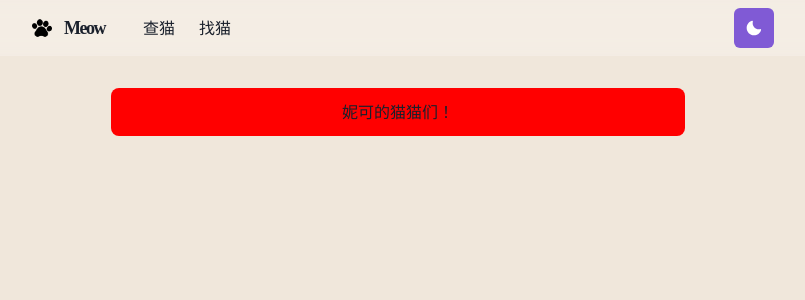
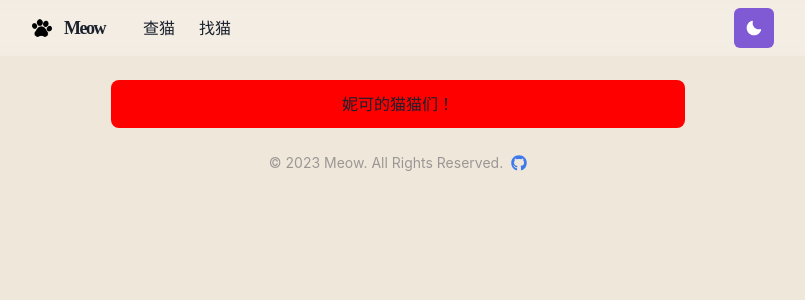
Before and after one commit to Tloops/Meow, a Next.js app: page / in a window 1280 px wide. Shown: the top 300 px of the page, without its empty margins (242-1047 px from the left). Built offline with nearby package versions, Linux system fonts and the light colour scheme.

Commit message:
feat: add footer

```diff
--- /dev/null
+++ b/src/components/footer.tsx
@@ -0,0 +1,27 @@
+import React from 'react'
+import { Box, HStack, Link } from "@chakra-ui/react"
+import { FaGithub } from "react-icons/fa"
+import Layout from "@/components/layouts/article"
+
+const Footer = () => {
+  return (
+    <Layout>
+      <HStack justify='center'>
+        <Box
+          // @ts-ignore
+          align='center'
+          opacity={0.4}
+          fontSize='sm'
+        >
+          &copy; {new Date().getFullYear()} Meow. All Rights Reserved.
+        </Box>
+
+        <Link href='https://github.com/ZephyrusZhang/Meow' isExternal>
+          <FaGithub/>
+        </Link>
+      </HStack>
+    </Layout>
+  )
+}
+
+export default Footer
--- a/src/components/layouts/main.tsx
+++ b/src/components/layouts/main.tsx
@@ -2,6 +2,7 @@ import React from 'react'
 import { Box, Container } from "@chakra-ui/react"
 import Head from "next/head"
 import Navbar from '../navbar'
+import Footer from "@/components/footer"
 
 const Main = ({ children, router }: any) => {
   return (
@@ -13,9 +14,11 @@ const Main = ({ children, router }: any) => {
 
       <Navbar path={router.asPath}/>
 
-      <Container maxW='container.md' pt={14}>
+      <Container maxW='container.md' pt={20}>
         {children}
       </Container>
+
+      <Footer/>
     </Box>
   )
 }
--- a/src/pages/_app.tsx
+++ b/src/pages/_app.tsx
@@ -7,12 +7,21 @@ import { AnimatePresence } from "framer-motion"
 const App = ({ Component, pageProps, router }: AppProps) => {
   return (
     <ChakraProvider theme={theme}>
-      <Layout router={router}/>
-      <AnimatePresence mode='wait' initial>
-        <Component {...pageProps} key={router.route}/>
-      </AnimatePresence>
-    </ChakraProvider>
-  )
-}
+      <Layout router={router}>
+        <AnimatePresence
+          mode='wait'
+          initial
+          onExitComplete={() => {
+            if (typeof window !== 'undefined') {
+              window.scrollTo({ top: 0 })
+            }
+          }}
+            >
+            <Component {...pageProps} key={router.route}/>
+            </AnimatePresence>
+            </Layout>
+            </ChakraProvider>
+            )
+          }
 
 export default App
```
